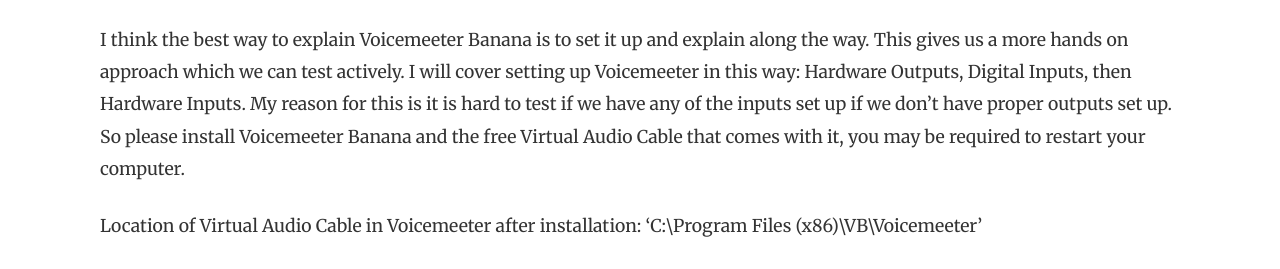
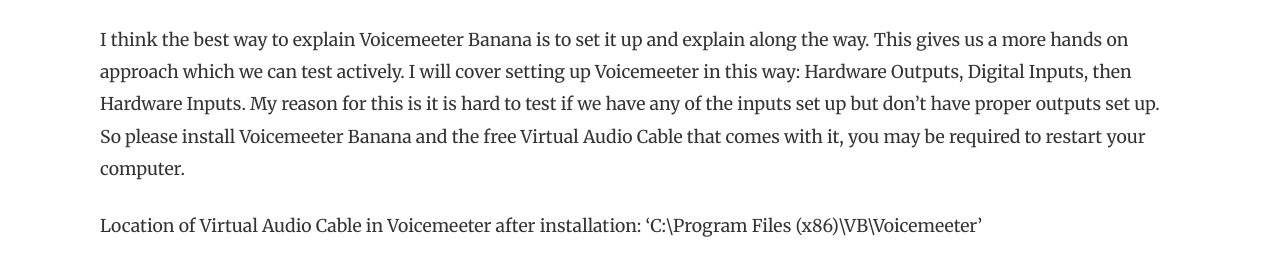
Before and after one commit to StreamSounds/library, a Jekyll site: the page built from _posts/2021-01-14-voicemeeter-banana.md, in a window 1280 px wide and 900 px high, scrolled down 1482 px. Shown: the part 231-500 px from the top of the window. Built offline with Jekyll 4.4.1, drawn with Linux system fonts in a browser that asks for light colours; nearby versions of some CDN libraries.

Commit message:
Update 2021-01-14-voicemeeter-banana.md

```diff
--- a/_posts/2021-01-14-voicemeeter-banana.md
+++ b/_posts/2021-01-14-voicemeeter-banana.md
@@ -17,7 +17,7 @@
 
 ## Installing Voicemeeter Banana
 
-I think the best way to explain Voicemeeter Banana is to set it up and explain along the way. This gives us a more hands on approach which we can test actively. I will cover setting up Voicemeeter in this way: Hardware Outputs, Digital Inputs, then Hardware Inputs. My reason for this is it is hard to test if we have any of the inputs set up if we don't have proper outputs set up. So please install Voicemeeter Banana and the free Virtual Audio Cable that comes with it, you may be required to restart your computer.
+I think the best way to explain Voicemeeter Banana is to set it up and explain along the way. This gives us a more hands on approach which we can test actively. I will cover setting up Voicemeeter in this way: Hardware Outputs, Digital Inputs, then Hardware Inputs. My reason for this is it is hard to test if we have any of the inputs set up but don't have proper outputs set up. So please install Voicemeeter Banana and the free Virtual Audio Cable that comes with it, you may be required to restart your computer.
 
 Location of Virtual Audio Cable in Voicemeeter after installation:
 'C:\Program Files (x86)\VB\Voicemeeter'
```
